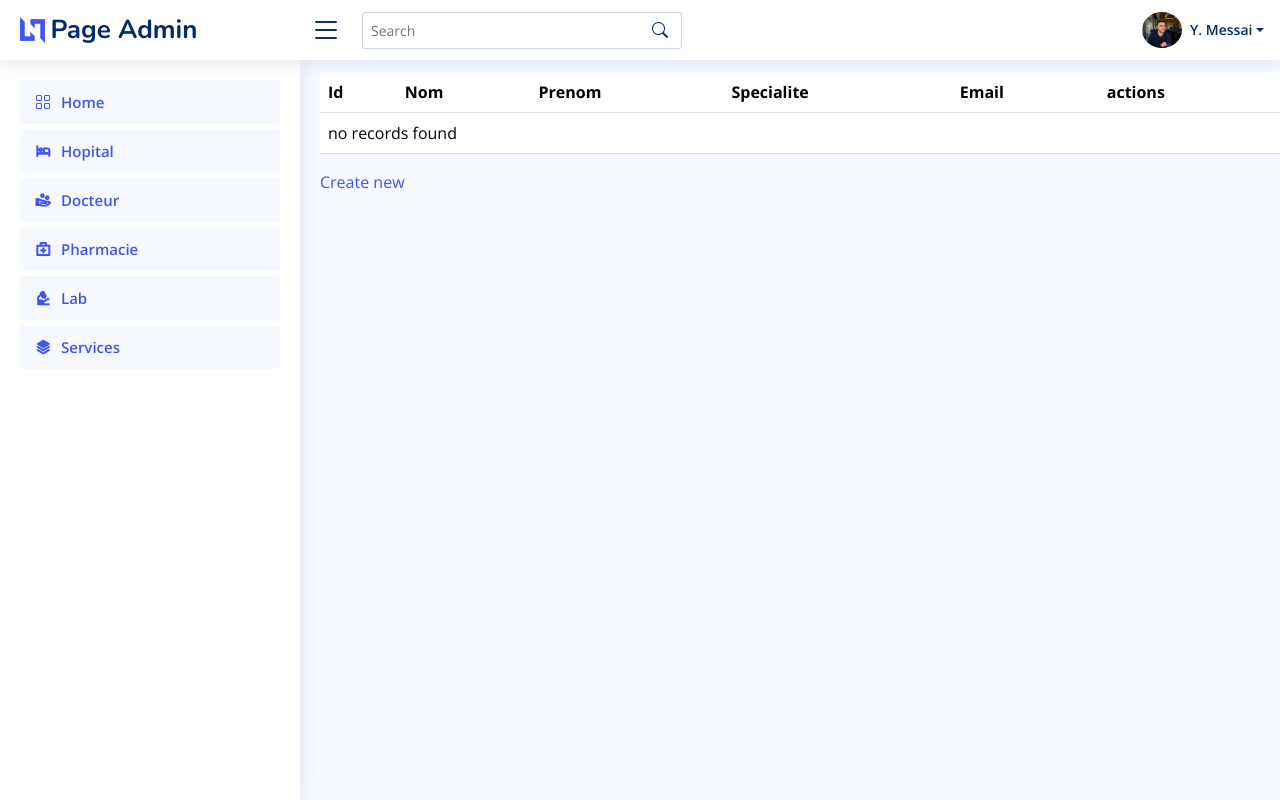
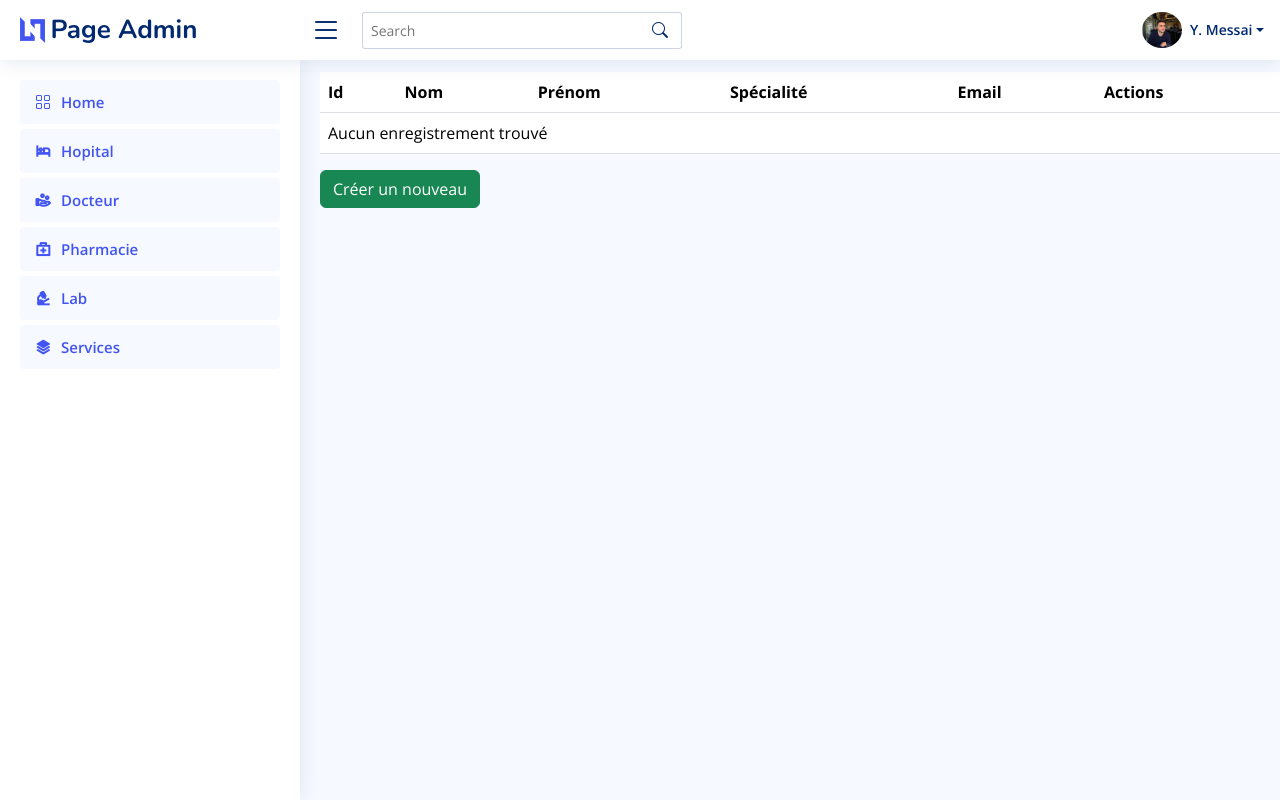
Before and after one commit to Ameni-boukottaya14/Panacea, a Symfony app: template templates/medecin/index.html.twig in a window 1280 px wide. Run offline with Twig, Linux system fonts and the light colour scheme; the template is opened without the code that fills it, so the values that code supplies are empty; some libraries are stand-ins or nearby versions.

Commit message:
first commit

```diff
--- a/templates/medecin/index.html.twig
+++ b/templates/medecin/index.html.twig
@@ -2,18 +2,51 @@
 
 {% block title %}Medecin index{% endblock %}
 
+{% block stylesheets %}
+    {{ parent() }}
+    <style>
+        /* Style pour le tableau */
+        .styled-table {
+            width: 100%;
+            border-collapse: collapse;
+            border-radius: 10px;
+            overflow: hidden;
+            border: 2px solid #007bff; /* Contour de tableau bleu */
+            box-shadow: 0 0 20px rgba(0, 0, 0, 0.1); /* Ombre douce */
+        }
+        .styled-table th,
+        .styled-table td {
+            padding: 15px;
+            text-align: left;
+            border-bottom: 1px solid #f0f0f0; /* Ligne séparatrice */
+        }
+        .styled-table th {
+            background-color: #007bff;
+            color: white;
+            font-weight: bold;
+            text-transform: uppercase;
+        }
+        .styled-table tr:last-child td {
+            border-bottom: none;
+        }
+        .styled-table tbody tr:hover {
+            background-color: #f8f8f8; /* Couleur de survol */
+        }
+    </style>
+{% endblock %}
+
 {% block body %}
     <h1>Medecin index</h1>
 
-    <table class="table">
+    <table class="styled-table table">
         <thead>
             <tr>
                 <th>Id</th>
                 <th>Nom</th>
-                <th>Prenom</th>
-                <th>Specialite</th>
+                <th>Prénom</th>
+                <th>Spécialité</th>
                 <th>Email</th>
-                <th>actions</th>
+                <th>Actions</th>
             </tr>
         </thead>
         <tbody>
@@ -25,17 +58,17 @@
                 <td>{{ medecin.specialite }}</td>
                 <td>{{ medecin.email }}</td>
                 <td>
-                    <a href="{{ path('app_medecin_show', {'id': medecin.id}) }}">show</a>
-                    <a href="{{ path('app_medecin_edit', {'id': medecin.id}) }}">edit</a>
+                    <a href="{{ path('app_medecin_show', {'id': medecin.id}) }}" class="btn btn-info btn-sm">Voir</a>
+                    <a href="{{ path('app_medecin_edit', {'id': medecin.id}) }}" class="btn btn-primary btn-sm">Modifier</a>
                 </td>
             </tr>
         {% else %}
             <tr>
-                <td colspan="6">no records found</td>
+                <td colspan="6">Aucun enregistrement trouvé</td>
             </tr>
         {% endfor %}
         </tbody>
     </table>
 
-    <a href="{{ path('app_medecin_new') }}">Create new</a>
+    <a href="{{ path('app_medecin_new') }}" class="btn btn-success">Créer un nouveau</a>
 {% endblock %}
```
Also changed, not shown: src/Form/MedecinType.php (+14 -12 lines), templates/medecin/_form.html.twig (+109 -24 lines).
